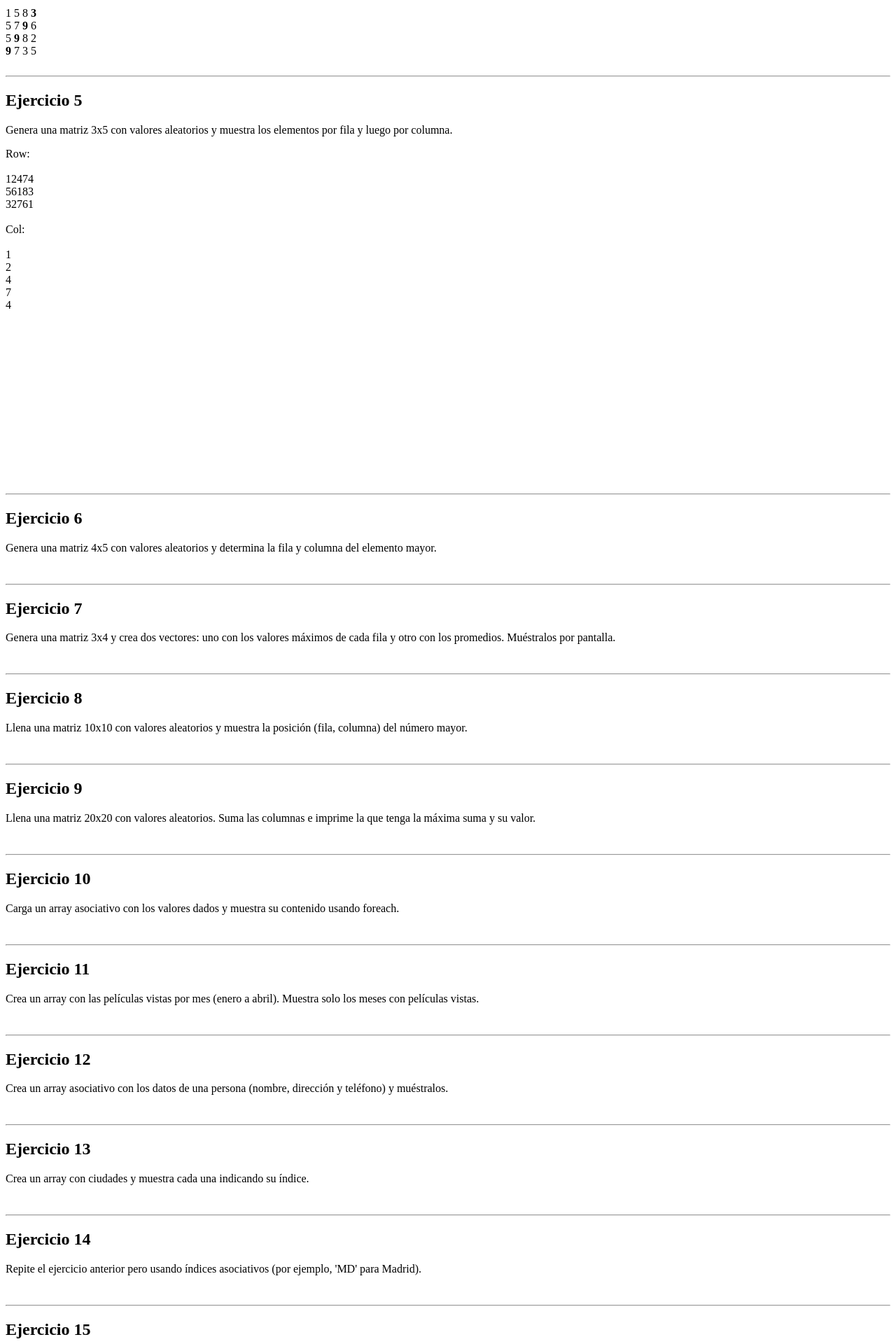
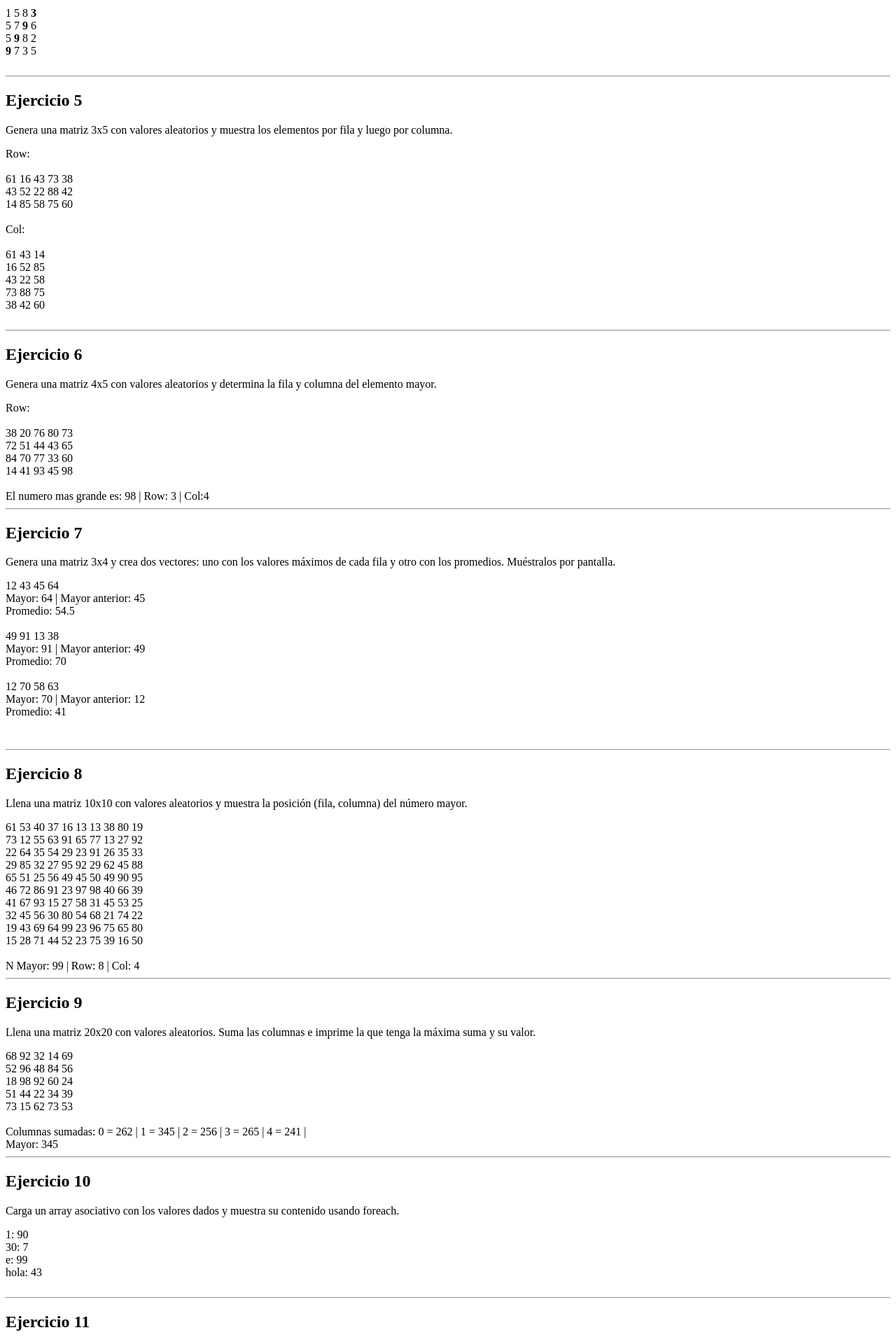
Before and after one commit to S4nchzz/daw.e_servidor, a PHP site: page /practica2.php in a window 1280 px wide. Shown: the part 903-2823 px from the top of the page at 70% size. Run offline with PHP 8.4, Linux system fonts and the light colour scheme; data that the repository does not hold is empty.

Commit message:
Hechos ejericios hasta el 19

```diff
--- a/php/UT3/practicas/practica2.php
+++ b/php/UT3/practicas/practica2.php
@@ -143,42 +143,24 @@ ejercicio4();
 echo "<br/><hr/>";
 
 function ejercicio5() {
+    $nRow = 3;
+    $nCol = 5;
     $matrix = array(
-        array(
-            array(),
-            array(),
-            array(),
-            array(),
-            array()
-        ),
-        array(
-            array(),
-            array(),
-            array(),
-            array(),
-            array()
-        ),
-        array(
-            array(),
-            array(),
-            array(),
-            array(),
-            array()
-        ),
+        array(),
+        array(),
+        array(),
     );
 
-    foreach ($matrix as $keyCol => $col) {
-        foreach ($col as $keyRow => $row) {
-            array_push($matrix[$keyCol][$keyRow], rand(1, 9));
+    foreach ($matrix as $keyRow => $row) {
+        for ($i = 0; $i < $nCol; $i++) {
+            array_push($matrix[$keyRow], rand(11, 99));
         }
     }
 
     echo 'Row: <br/><br/>';
-    foreach ($matrix as $keyCol => $col) {
-        foreach ($col as $keyRow => $row) {
-            foreach($row as $item) {
-                echo $item;
-            }
+    foreach ($matrix as $kr => $col) {
+        foreach ($col as $kc => $item) {
+            echo $item.' ';
         }
 
         echo '<br/>';
@@ -187,11 +169,11 @@ function ejercicio5() {
     echo '<br/>';
 
     echo 'Col: <br/><br/>';
-    foreach ($matrix as $keyCol => $col) {
-        foreach ($col as $keyRow => $row) {
-            echo $col[$keyRow][$keyCol];
-            echo '<br/>';
+    for ($r = 0; $r < $nCol; $r++) {
+        for ($c = 0; $c < $nRow; $c++) {
+            echo $matrix[$c][$r].' ';
         }
+
         echo '<br/>';
     }
 }
@@ -201,6 +183,46 @@ ejercicio5();
 echo "<br/><hr/>";
 
 function ejercicio6() {
+    $nRow = 4;
+    $nCol = 5;
+    $matrix = array(
+        array(),
+        array(),
+        array(),
+        array()
+    );
+
+    foreach ($matrix as $keyRow => $row) {
+        for ($i = 0; $i < $nCol; $i++) {
+            array_push($matrix[$keyRow], rand(11, 99));
+        }
+    }
+
+    echo 'Row: <br/><br/>';
+    foreach ($matrix as $keyRow => $row) {
+        foreach ($row as $keyCol => $col) {
+            echo $col.' ';
+        }
+
+        echo '<br/>';
+    }
+
+    echo '<br/>';
+
+    $bigger = 0;
+    $bigRow = 0;
+    $bigCol = 0;
+    foreach ($matrix as $kr => $row) {
+        foreach ($row as $kc => $value) {
+            if ($value > $bigger) {
+                $bigger = $value;
+                $bigRow = $kr;
+                $bigCol = $kc;
+            }
+        }
+    }
+
+    echo 'El numero mas grande es: '.$bigger.' | Row: '.$bigRow.' | Col:'.$bigCol;
 
 }
 echo "<h2>Ejercicio 6</h2>";
@@ -209,7 +231,42 @@ ejercicio6();
 echo "<br/><hr/>";
 
 function ejercicio7() {
+    $nRow = 3;
+    $nCol = 4;
+    $matrix = array(
+        array(),
+        array(),
+        array()
+    );
 
+    foreach ($matrix as $keyRow => $row) {
+        for ($i = 0; $i < $nCol; $i++) {
+            array_push($matrix[$keyRow], rand(11, 99));
+        }
+    }
+
+    $big = 0;
+    $lastBig = $big;
+
+    foreach ($matrix as $keyRow => $row) {
+        foreach ($row as $keyCol => $col) {
+            if ($col > $big) {
+                $lastBig = $big;
+                $big = $col;
+            }
+
+            echo $col.' ';
+        }
+
+        echo '<br/>';
+        echo 'Mayor: '.$big.' | Mayor anterior: '.$lastBig;
+        echo '<br/>';
+        echo 'Promedio: '.(($big + $lastBig) / 2);
+        echo '<br/><br/>';
+
+        $big = 0;
+        $lastBig = 0;
+    }
 }
 echo "<h2>Ejercicio 7</h2>";
 echo "<p>Genera una matriz 3x4 y crea dos vectores: uno con los valores máximos de cada fila y otro con los promedios. Muéstralos por pantalla.</p>";
@@ -217,7 +274,35 @@ ejercicio7();
 echo "<br/><hr/>";
 
 function ejercicio8() {
+    $nRow = 10;
+    $nCol = 10;
+    $matrix = array();
 
+    for($i = 0; $i < $nRow; $i++) {
+        $arr = array();
+        for($k = 0; $k < $nCol; $k++) {
+            array_push($arr, rand(11, 99));
+        }
+
+        array_push($matrix, $arr);
+    }
+
+    $bigger = 0;
+    $bigRow = 0;
+    $bigCol = 0;
+    foreach ($matrix as $kr => $row) {
+        foreach ($row as $kc => $col) {
+            if ($col > $bigger) {
+                $bigRow = $kr;
+                $bigCol = $kc;
+                $bigger = $col;
+            }
+            echo $matrix[$kr][$kc].' ';
+        }
+        echo '<br/>';
+    }
+
+    echo '<br/>N Mayor: '.$bigger.' | Row: '.$bigRow.' | Col: '.$bigCol;
 }
 echo "<h2>Ejercicio 8</h2>";
 echo "<p>Llena una matriz 10x10 con valores aleatorios y muestra la posición (fila, columna) del número mayor.</p>";
@@ -225,7 +310,38 @@ ejercicio8();
 echo "<br/><hr/>";
 
 function ejercicio9() {
+    $nRow = 5;
+    $nCol = 5;
+    $matrix = array();
 
+    for($i = 0; $i < $nRow; $i++) {
+        $arr = array();
+        for($k = 0; $k < $nCol; $k++) {
+            array_push($arr, rand(11, 99));
+        }
+
+        array_push($matrix, $arr);
+    }
+
+    $sumArr = array();
+    foreach ($matrix as $kr => $row) {
+        $sum = 0;
+        foreach ($row as $kc => $col) {
+            echo $matrix[$kc][$kr].' ';
+            $sum += $col;
+        }
+
+        array_push($sumArr, $sum);
+        echo '<br/>';
+    }
+
+    echo '<br/>Columnas sumadas: ';
+    foreach ($sumArr as $key => $sumItem) {
+        echo $key.' = '.$sumItem.' | ';
+    }
+    echo '<br/>';
+
+    echo 'Mayor: '.max($sumArr);
 }
 echo "<h2>Ejercicio 9</h2>";
 echo "<p>Llena una matriz 20x20 con valores aleatorios. Suma las columnas e imprime la que tenga la máxima suma y su valor.</p>";
@@ -233,7 +349,16 @@ ejercicio9();
 echo "<br/><hr/>";
 
 function ejercicio10() {
+    $v = array(
+        1 => 90,
+        30 => 7,
+        'e' => 99,
+        'hola' => 43
+    );
 
+    foreach ($v as $key => $value) {
+        echo $key.': '.$value.' <br/>';
+    }
 }
 echo "<h2>Ejercicio 10</h2>";
 echo "<p>Carga un array asociativo con los valores dados y muestra su contenido usando foreach.</p>";
@@ -241,7 +366,23 @@ ejercicio10();
 echo "<br/><hr/>";
 
 function ejercicio11() {
+    $monthMovies = array(
+        "Enero" => array("Oppenheimer", "Wonka", "La sociedad de la nieve"),
+        "Febrero" => array("Dune: Parte Dos", "Madame Web", "Bob Marley: One Love"),
+        "Marzo" => array(),
+        "Abril" => array("Civil War", "Challengers", "Monkey Man")
+    );
 
+    foreach($monthMovies as $key => $month) {
+        if (!empty($month)) {
+            echo $key.': <br/>';
+            foreach ($month as $movieKey => $movie) {
+                echo $movie.'<br/>';
+            }
+
+            echo '<br/>';
+        }
+    }
 }
 echo "<h2>Ejercicio 11</h2>";
 echo "<p>Crea un array con las películas vistas por mes (enero a abril). Muestra solo los meses con películas vistas.</p>";
@@ -249,7 +390,16 @@ ejercicio11();
 echo "<br/><hr/>";
 
 function ejercicio12() {
+    $person = array(
+        "Name" => "Iyan",
+        "Surname" => "Sanchez",
+        "Address" => "Aviles",
+        "Phone" => "666"
+    );
 
+    foreach ($person as $key => $p) {
+        echo $key.': '.$p.' <br/>';
+    }
 }
 echo "<h2>Ejercicio 12</h2>";
 echo "<p>Crea un array asociativo con los datos de una persona (nombre, dirección y teléfono) y muéstralos.</p>";
@@ -257,7 +407,11 @@ ejercicio12();
 echo "<br/><hr/>";
 
 function ejercicio13() {
+    $cities = array("Aviles", "Gijon", "Oviedo", "Nueva york");
 
+    foreach ($cities as $key => $city) {
+        echo 'La ciudad '.$city.' esta en la posicion '.$key.'<br/>';
+    }
 }
 echo "<h2>Ejercicio 13</h2>";
 echo "<p>Crea un array con ciudades y muestra cada una indicando su índice.</p>";
@@ -265,7 +419,11 @@ ejercicio13();
 echo "<br/><hr/>";
 
 function ejercicio14() {
+    $cities = array("AVS" => "Aviles", "GJN" => "Gijon", "OVD" => "Oviedo", "NY" => "Nueva york", "MD" => "Madrid");
 
+    foreach ($cities as $key => $city) {
+        echo 'La ciudad '.$city.' con abreviatura '.$key.'<br/>';
+    }
 }
 echo "<h2>Ejercicio 14</h2>";
 echo "<p>Repite el ejercicio anterior pero usando índices asociativos (por ejemplo, 'MD' para Madrid).</p>";
@@ -273,7 +431,16 @@ ejercicio14();
 echo "<br/><hr/>";
 
 function ejercicio15() {
+    $names = array("Pedro", "Ismael", "Sonia", "Clara", "Susana", "Alfonso", "Teresa");
 
+    echo 'N elementos: '.count($names);
+    echo '<ul>';
+    foreach ($names as $key => $name) {
+        echo '<li>';
+        echo $name;
+        echo '</li>';
+    }
+    echo '</ul>';
 }
 echo "<h2>Ejercicio 15</h2>";
 echo "<p>Crea un array con nombres y muestra el número de elementos y cada uno en una lista no numerada HTML.</p>";
@@ -281,7 +448,22 @@ ejercicio15();
 echo "<br/><hr/>";
 
 function ejercicio16() {
+    $lenguajes_cliente = array("JAVASCRIPT", "TYPESCRIPT");
+    $lenguajes_servidor = array("Java", "PHP", "ASP");
 
+    $mix = array();
+
+    foreach ($lenguajes_cliente as $key => $lang) {
+        array_push($mix, $lang);
+    }
+
+    foreach ($lenguajes_servidor as $key => $lang) {
+        array_push($mix, $lang);
+    }
+
+    foreach ($mix as $key => $languajes) {
+        echo $languajes.' | ';
+    }
 }
 echo "<h2>Ejercicio 16</h2>";
 echo "<p>Crea dos arrays de lenguajes (cliente y servidor), únelos en uno solo y muéstralos en una tabla.</p>";
@@ -289,7 +471,15 @@ ejercicio16();
 echo "<br/><hr/>";
 
 function ejercicio17() {
+    $array1 = array(1, 2, 3);
+    $array2 = array(4, 5, 6);
+    $array3 = array(7, 8, 9);
 
+    $merged = array_merge($array1, $array2, $array3);
+
+    foreach ($merged as $key => $item) {
+        echo $item.' ';
+    }
 }
 echo "<h2>Ejercicio 17</h2>";
 echo "<p>Rellena tres arrays y únelos en uno nuevo usando array_merge(). Muéstralo por pantalla.</p>";
@@ -297,7 +487,18 @@ ejercicio17();
 echo "<br/><hr/>";
 
 function ejercicio18() {
+    $array1 = array(1, 2, 3);
+    $array2 = array(4, 5, 6);
+    $array3 = array(7, 8, 9);
 
+    $merged = array();
+    array_push($merged, $array1, $array2, $array3);
+
+    foreach ($merged as $key => $arr) {
+        foreach ($arr as $key => $item) {
+            echo $item.' ';
+        }
+    }
 }
 echo "<h2>Ejercicio 18</h2>";
 echo "<p>Realiza el ejercicio anterior pero usando array_push() en lugar de array_merge().</p>";
@@ -305,7 +506,19 @@ ejercicio18();
 echo "<br/><hr/>";
 
 function ejercicio19() {
+    $array1 = array(1, 2, 3);
+    $array2 = array(4, 5, 6);
+    $array3 = array(7, 8, 9);
 
+    $merged = array();
+    array_push($merged, $array1, $array2, $array3);
+    rsort($merged);
+
+    foreach ($merged as $key => $arr) {
+        foreach ($arr as $key => $item) {
+            echo $item.' ';
+        }
+    }
 }
 echo "<h2>Ejercicio 19</h2>";
 echo "<p>Muestra el array del ejercicio anterior pero en orden inverso.</p>";
```
